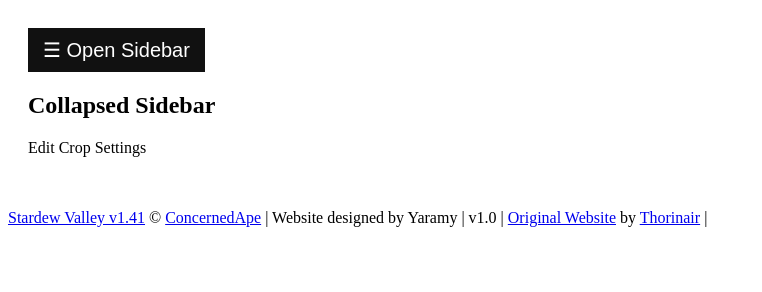
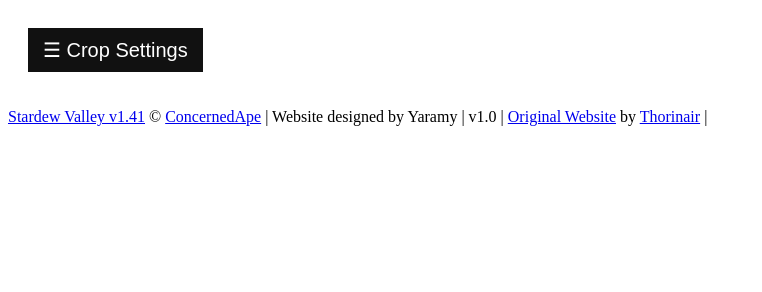
Before and after one commit to Yaramy/Yaramy.github.io, a plain HTML site: page index.html in a window 1280 px wide. Shown: the whole page, without its empty margins (0-762 px from the left). Drawn offline with nearby package versions, Linux system fonts and the light colour scheme; a script that the page names is missing.

Commit message:
trying css

```diff
--- a/index.html
+++ b/index.html
@@ -171,9 +171,7 @@
 		</table>
 		</div>
 		<div id="main">
-			<button class="openbtn" onclick="openNav()">&#9776; Open Sidebar</button>
-			<h2>Collapsed Sidebar</h2>
-			<p>Edit Crop Settings</p>
+			<button class="openbtn" onclick="openNav()">&#9776; Crop Settings</button>
 		</div>
 		<div class="footer">
 			<p><a href="http://stardewvalley.net/" target="_blank">Stardew Valley v1.41</a> &copy; <a href="https://twitter.com/ConcernedApe" target="_blank">ConcernedApe</a> | Website designed by Yaramy | v1.0 | <a href="https://thorinair.github.io/Stardew-Profits/" target="_blank">Original Website</a> by <a href="https://twitter.com/thorinair_music" target="_blank">Thorinair</a> |</p>
```
